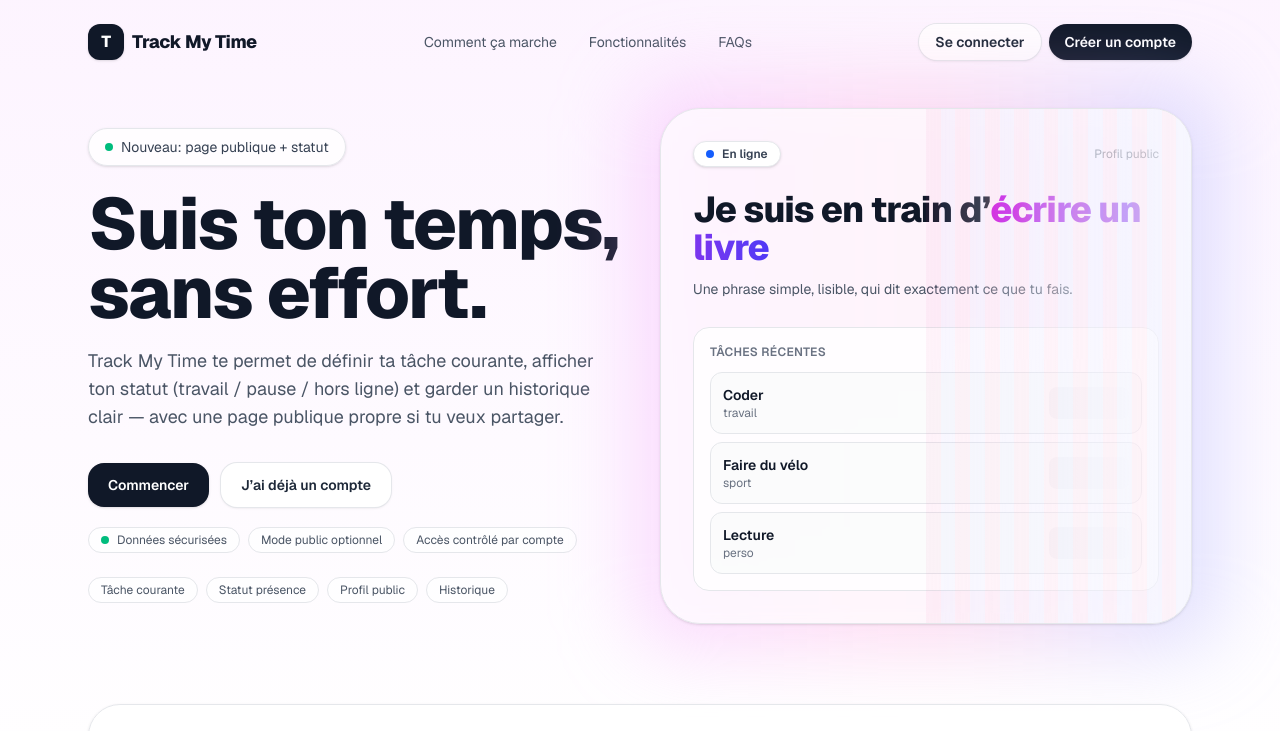
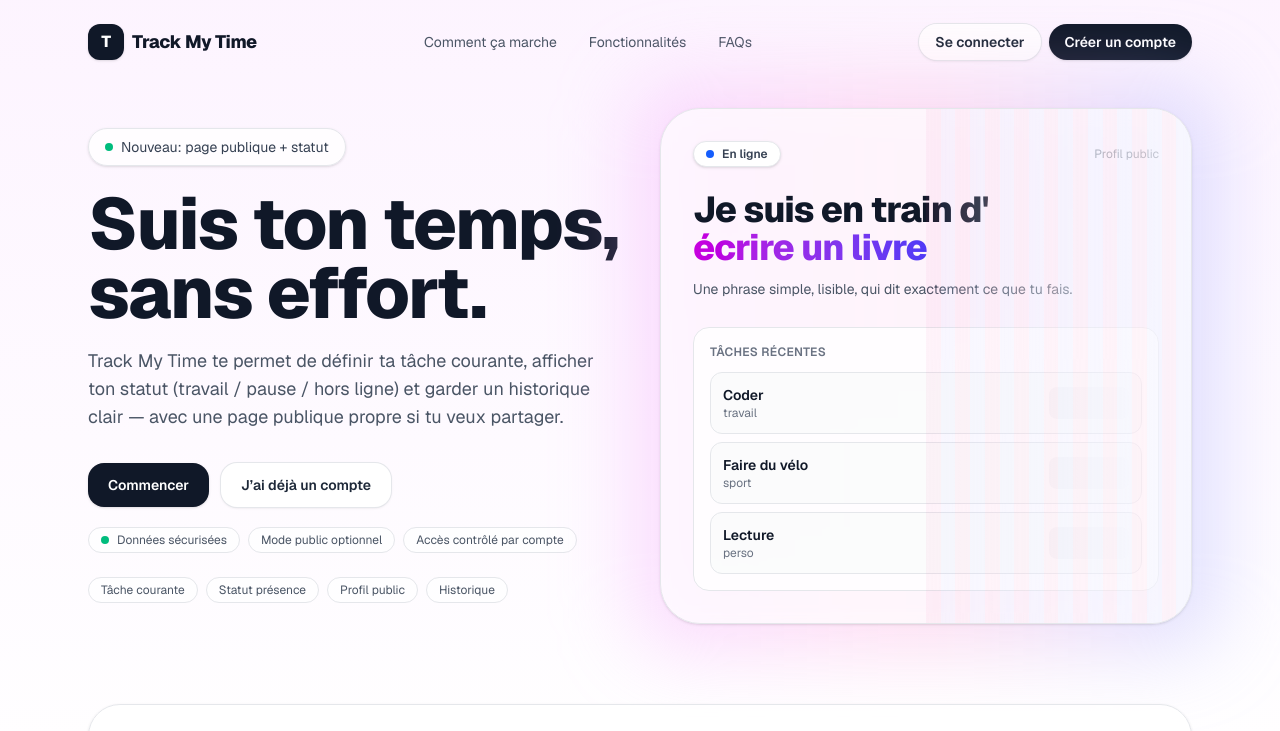
Before and after one commit to christrova/track-your-time, a Next.js app: page / in a window 1280 px wide. Shown: the top 731 px of the page. Built offline with nearby package versions, Linux system fonts and the light colour scheme; no server answers.

Commit message:
refactor: landing page upgrade

```diff
--- a/src/app/globals.css
+++ b/src/app/globals.css
@@ -19,6 +19,11 @@
   }
 }
 
+html {
+  scroll-behavior: smooth;
+  scroll-padding-top: 96px;
+}
+
 body {
   background: var(--background);
   color: var(--foreground);
--- a/src/app/page.tsx
+++ b/src/app/page.tsx
@@ -1,5 +1,6 @@
 import Link from "next/link";
 import { createSupabaseServerClientForServerComponent } from "@/app/api/auth/_lib/supabaseserver";
+import { TypingWord } from "@/components/landing/typing-word";
 
 export default async function Home() {
   const supabase = await createSupabaseServerClientForServerComponent();
@@ -141,11 +142,13 @@ export default async function Home() {
                   </div>
 
                   <div className="mt-6">
-                    <p className="text-3xl sm:text-4xl font-extrabold tracking-tight leading-[1.05] text-gray-900">
-                      Je suis en train d’
-                      <span className="bg-clip-text text-transparent bg-linear-to-r from-fuchsia-600 to-indigo-600">
-                        écrire un livre
-                      </span>
+                    <p className="max-w-full text-[clamp(1.2rem,4.0vw,2.25rem)] font-extrabold tracking-tight leading-[1.05] text-gray-900">
+                      Je suis en train d&apos;
+                      <TypingWord
+                        text="écrire un livre"
+                        cycles={2}
+                        className="bg-clip-text text-transparent bg-linear-to-r from-fuchsia-600 to-indigo-600"
+                      />
                     </p>
                     <p className="mt-3 text-sm text-gray-600">
                       Une phrase simple, lisible, qui dit exactement ce que tu
--- /dev/null
+++ b/src/components/landing/typing-word.tsx
@@ -0,0 +1,94 @@
+"use client";
+
+import { useEffect, useMemo, useState } from "react";
+
+type Props = {
+  text: string;
+  cycles?: number; // how many full type cycles
+  typingMs?: number;
+  pauseMs?: number;
+  className?: string;
+};
+
+export function TypingWord({
+  text,
+  cycles = 2,
+  typingMs = 70,
+  pauseMs = 650,
+  className,
+}: Props) {
+  const clean = String(text ?? "");
+  const [value, setValue] = useState("");
+  const [done, setDone] = useState(false);
+
+  const reducedMotion = useMemo(() => {
+    if (typeof window === "undefined") return false;
+    return window.matchMedia?.("(prefers-reduced-motion: reduce)")?.matches;
+  }, []);
+
+  useEffect(() => {
+    if (!clean) return;
+    if (reducedMotion) {
+      setValue(clean);
+      setDone(true);
+      return;
+    }
+
+    let i = 0;
+    let run = 0;
+    let cancelled = false;
+
+    const sleep = (ms: number) =>
+      new Promise<void>((resolve) => {
+        const id = window.setTimeout(() => resolve(), ms);
+        // If cancelled, clear ASAP.
+        if (cancelled) window.clearTimeout(id);
+      });
+
+    const loop = async () => {
+      while (!cancelled && run < cycles) {
+        // type
+        for (i = 1; i <= clean.length && !cancelled; i++) {
+          setValue(clean.slice(0, i));
+          // eslint-disable-next-line no-await-in-loop
+          await sleep(typingMs);
+        }
+        // eslint-disable-next-line no-await-in-loop
+        await sleep(pauseMs);
+        run += 1;
+        if (run >= cycles) break;
+        setValue("");
+        // eslint-disable-next-line no-await-in-loop
+        await sleep(Math.min(250, pauseMs));
+      }
+      if (!cancelled) {
+        setValue(clean);
+        setDone(true);
+      }
+    };
+
+    void loop();
+
+    return () => {
+      cancelled = true;
+    };
+  }, [clean, cycles, typingMs, pauseMs, reducedMotion]);
+
+  return (
+    <span className="relative inline-flex items-baseline">
+      {/* Reserve full width so layout doesn't shift during typing */}
+      <span className={`invisible select-none ${className ?? ""}`}>
+        {clean}
+      </span>
+      <span className={`absolute inset-0 ${className ?? ""}`}>
+        {value}
+        {!done && value.length < clean.length && (
+          <span
+            className="ml-0.5 inline-block h-[0.95em] w-[1.5px] translate-y-[2px] bg-gray-900/70 animate-pulse"
+            aria-hidden="true"
+          />
+        )}
+      </span>
+    </span>
+  );
+}
```
